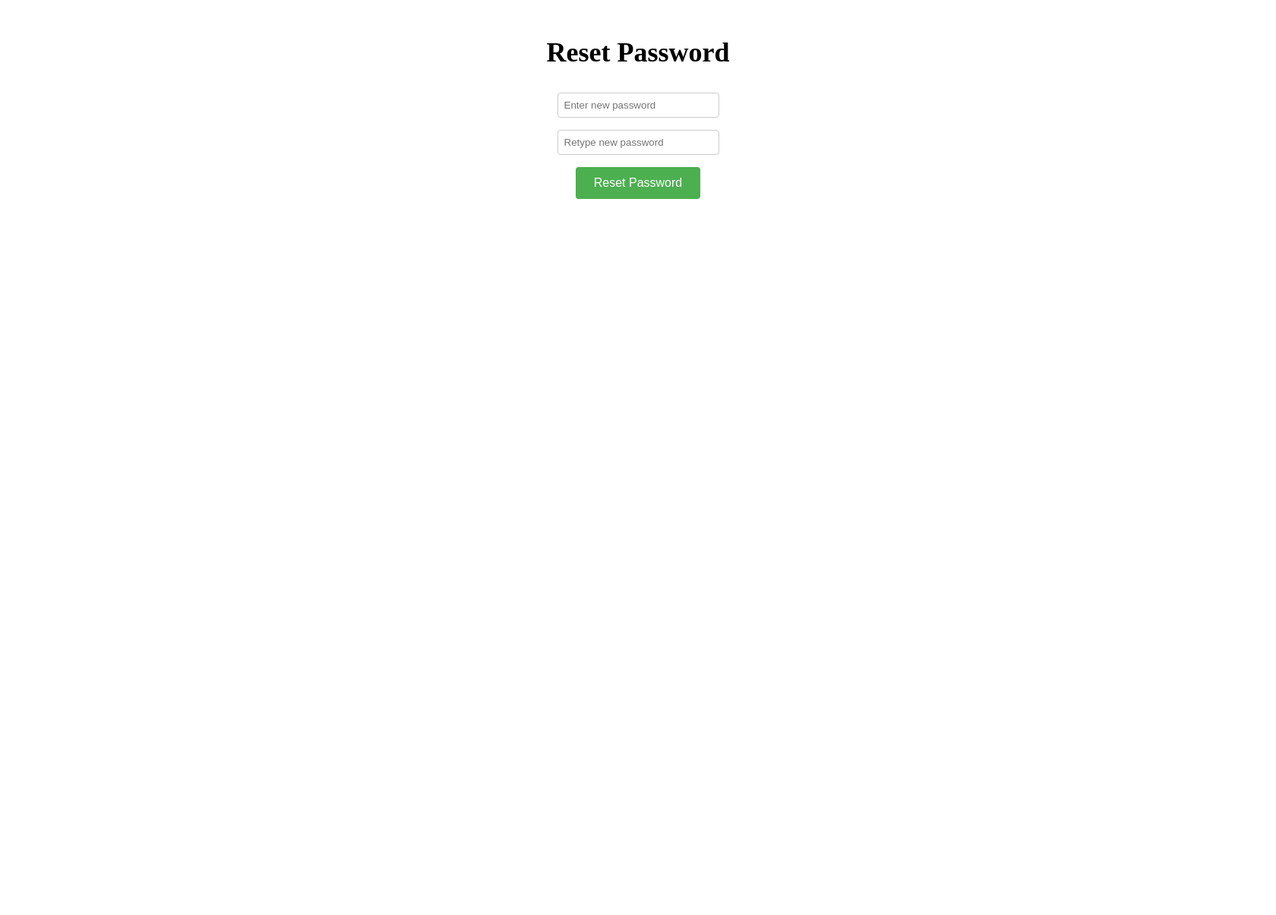
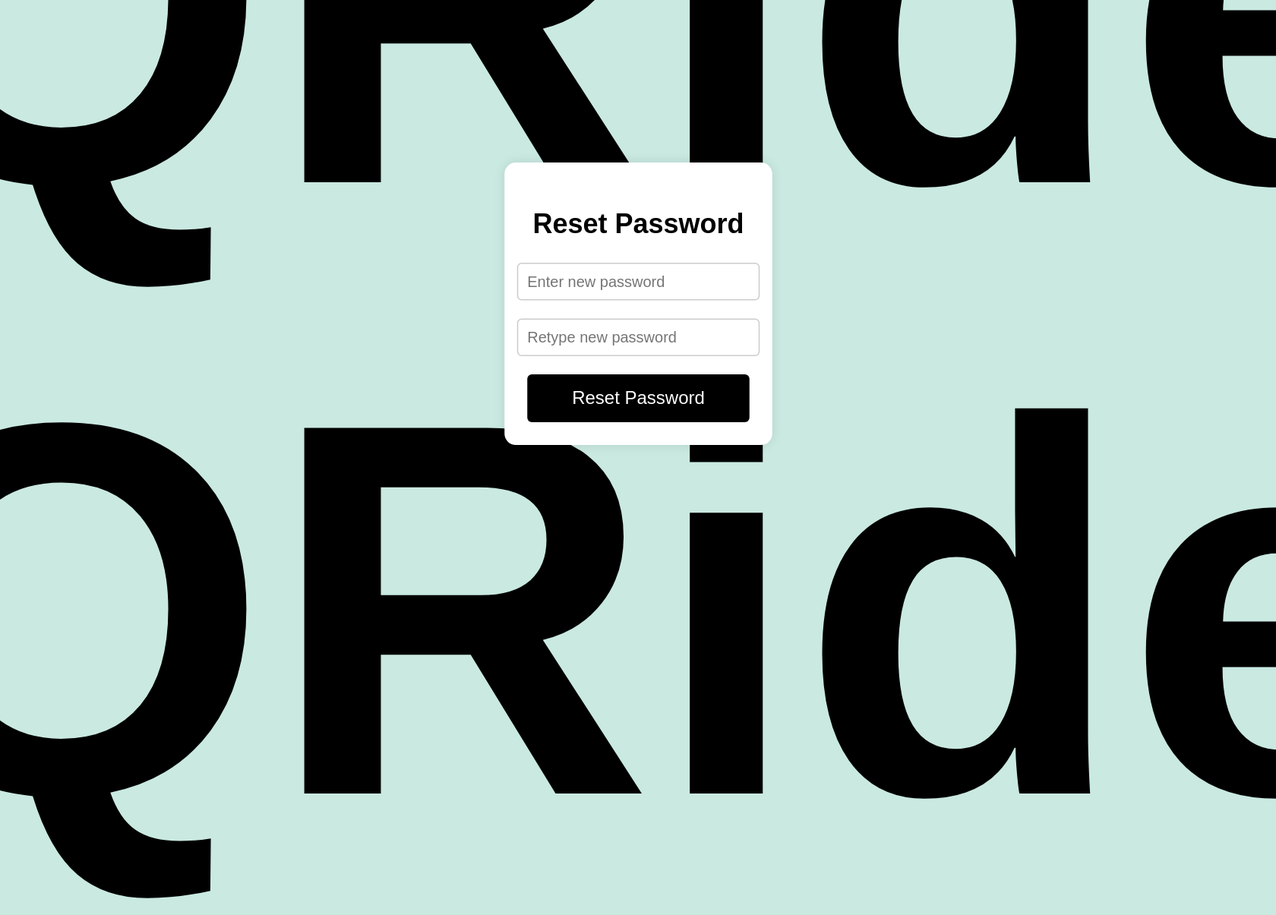
Before and after one commit to SB4-MEC/QRide, a Django app: page /password/reset/confirm/1/1/ in a window 1680 px wide; the page is wider, and only the part inside the window is pictured. Shown: that part at 76% size. Before the commit the page ends 262 px from the top of that part, so only its background shows below. Run offline with Django 4.2, Linux system fonts and the light colour scheme.

Commit message:
changes in verify and reset pwd

```diff
--- a/backend/temp_frontend/src/components/Login/Login.js
+++ b/backend/temp_frontend/src/components/Login/Login.js
@@ -57,6 +57,7 @@ const Login = () => {
         setErrMsg("Invalid email or password");
       }
     } catch (err) {
+      window.alert('Please enter correct email and password');
       if (!err?.response) {
         setErrMsg("No Server Response");
       } else if (err.response?.status === 400) {
@@ -66,7 +67,7 @@ const Login = () => {
       } else {
         setErrMsg("Login Failed");
       }
-      errRef.current.focus();
+      // errRef.current.focus();
       console.log(errMsg);
     }
   };
--- a/backend/temp_frontend/src/components/ResetPwd/ResetPwd.js
+++ b/backend/temp_frontend/src/components/ResetPwd/ResetPwd.js
@@ -52,7 +52,7 @@ const ResetPwd = () => {
       } else {
         setErrMsg("Login Failed");
       }
-      errRef.current.focus();
+      // errRef.current.focus();
       console.log(errMsg);
     }
   };
--- a/backend/temp_frontend/src/components/Scannow/Scan.js
+++ b/backend/temp_frontend/src/components/Scannow/Scan.js
@@ -10,7 +10,7 @@ const Scan = () => {
   };
 
   return (
-    <div className="bg-[#c9e9e1] min-h-screen flex flex-col items-center justify-around pl-0 pt-10">
+    <div className="bg-green-200 min-h-screen flex flex-col items-center justify-around pl-0 pt-10">
       <header className="w-full h-full flex items-center">
         <div className="flex items-center">
         <h1 className="text-black text-4xl font-bold mt-[-6rem] pt-10 pl-10">QRide</h1>
--- a/backend/temp_frontend/src/context/AuthProvider.js
+++ b/backend/temp_frontend/src/context/AuthProvider.js
@@ -16,7 +16,6 @@ export const AuthProvider = ({ children }) => {
 
   useEffect(() => {
     if (loggedIn && !authTokens.access_token) {
-      // Handle logout when the access token expires
       setAuthTokens({});
       setLoggedIn(false);
       setUser(null);
--- a/backend/temp_frontend/templates/newpwd.html
+++ b/backend/temp_frontend/templates/newpwd.html
@@ -6,6 +6,44 @@
     <meta name="viewport" content="width=device-width, initial-scale=1.0">
     <title>Reset Password</title>
     <style>
+         body {
+      font-family: Arial, sans-serif;
+      background-color:#c9e9e1;
+      margin: 0;
+      padding: 0;
+      display: flex;
+      justify-content: center;
+      align-items: center;
+      height: 100vh;
+      overflow: hidden;
+    }
+
+    .container {
+      background-color: #ffffff;
+      box-shadow: 0px 0px 10px 0px rgba(0, 0, 0, 0.1);
+      padding: 20px;
+      border-radius: 10px;
+      text-align: center;
+      position: fixed;
+      scale: 1.5;
+    }
+
+
+    .qride {
+      font-size: 700px;
+      font-weight: bold;
+      color: rgb(0, 0, 0);
+      overflow: hidden;
+
+    }
+
+    .qride1{
+      font-size: 700px;
+      font-weight: bold;
+      color: rgb(0, 0, 0);
+      overflow: hidden;
+      overflow: hidden;
+    }
         .flex {
             display: flex;
         }
@@ -68,24 +106,33 @@
         }
 
         .submit-button {
-            background-color: #4caf50;
+            background-color: #000000;
             color: white;
             padding: 0.75rem 1.5rem;
             border: none;
             border-radius: 0.25rem;
             cursor: pointer;
             font-size: 1rem;
+            width: 100%;
         }
 
         .submit-button:hover {
-            background-color: #45a049;
+            background-color: #6c706d;
         }
     </style>
 </head>
 
 <body>
-    <div class="flex flex-col w-full h-full justify-center items-center py-4 gap-2">
-        <h1 class="font-semibold md:font-bold text-4xl">Reset Password</h1>
+    <div class="column">
+        <div class="qride">
+          QRide
+        </div>
+        <div class="qride1">
+          QRide
+        </div>
+      </div>
+    <div class="container">
+        <h2>Reset Password</h1>
         <form onsubmit="handleSubmit(event)" class="flex items-center justify-center flex-col w-full gap-8">
             <input type="password" id="new_password" placeholder="Enter new password" autocomplete="off" required
                 class="input-field" />
@@ -94,6 +141,10 @@
             <p id="errMsg" class="offscreen" aria-live="assertive"></p>
             <button type="submit" class="submit-button">Reset Password</button>
         </form>
+    </div>
+
+
+
     </div>
 
     <script>
@@ -140,8 +191,8 @@
 
         function getParamsFromURL() {
         const urlSegments = window.location.pathname.split('/');
-        const uid = urlSegments[urlSegments.length - 2]; // Extract uid from the second last segment
-        const token = urlSegments[urlSegments.length - 1]; // Extract token from the last segment
+        const uid = urlSegments[urlSegments.length - 3]; // Extract uid from the second last segment
+        const token = urlSegments[urlSegments.length - 2]; // Extract token from the last segment
         console.log('UID:', uid);
         console.log('Token:', token);
         return { uid, token };
```
Also changed, not shown: backend/temp_frontend/templates/verify.html (+44 -10 lines).
